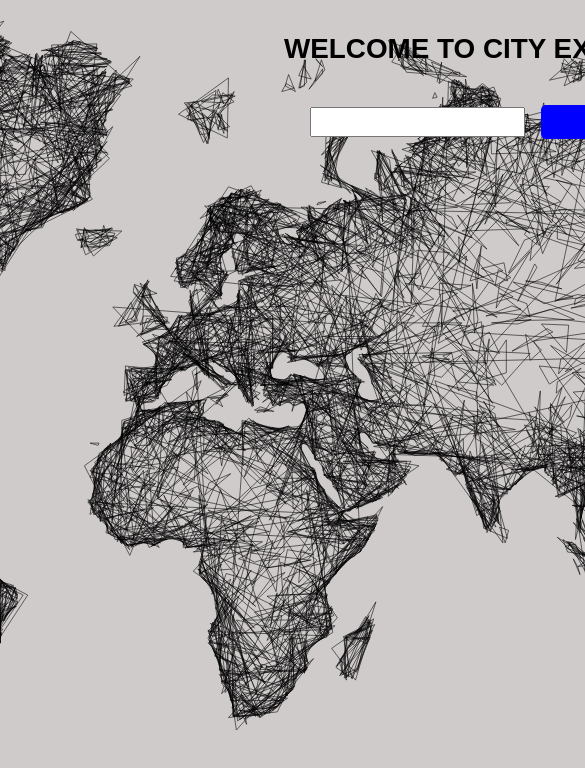
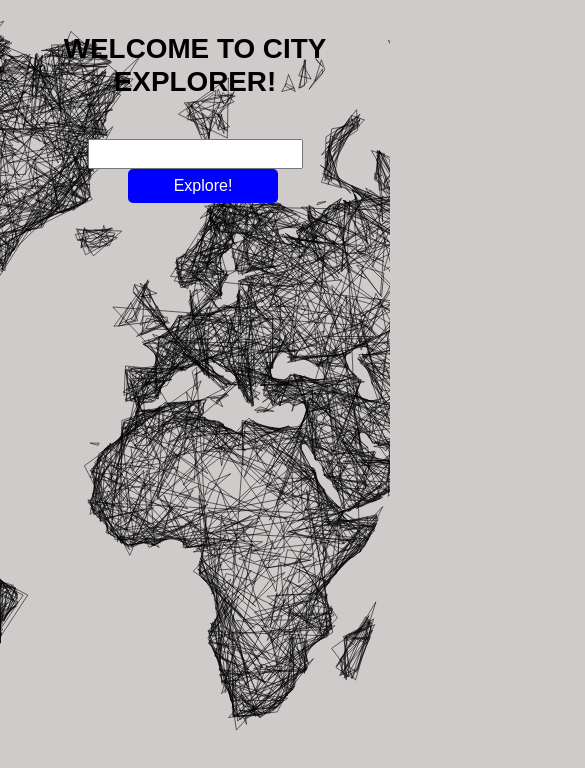
Before and after one commit to Erich08/city-explorer, a React (Create React App) app: page / in a window 390 px wide. Shown: the top 768 px of the page, 585 px wide, since content can reach past the window. Built offline with nearby package versions, Linux system fonts and the light colour scheme.

Commit message:
optimization

```diff
--- a/src/App.css
+++ b/src/App.css
@@ -33,3 +33,9 @@ img {
 .lat-lon {
   color: white;
 }
+
+@media (max-width: 600px) {
+  img {
+    width: 90%;
+  }
+}
--- a/src/Components/Movies/Movies.css
+++ b/src/Components/Movies/Movies.css
@@ -10,3 +10,9 @@
 .movie-cards img {
   height: 400px;
 }
+
+@media (max-width: 600px) {
+  .movie-cards {
+    width: 75%;
+  }
+}
--- a/src/Components/Search/Search.css
+++ b/src/Components/Search/Search.css
@@ -26,3 +26,9 @@ h1 {
   padding: 5px;
   width: 150px;
 }
+
+@media (max-width: 600px) {
+  .search-container {
+    width: 90%;
+  }
+}
--- a/src/Components/Weather/Weather.css
+++ b/src/Components/Weather/Weather.css
@@ -12,3 +12,9 @@
   height: 50px;
   width: 50px;
 }
+
+@media (max-width: 600px) {
+  .cards {
+    width: 64%;
+  }
+}
```
